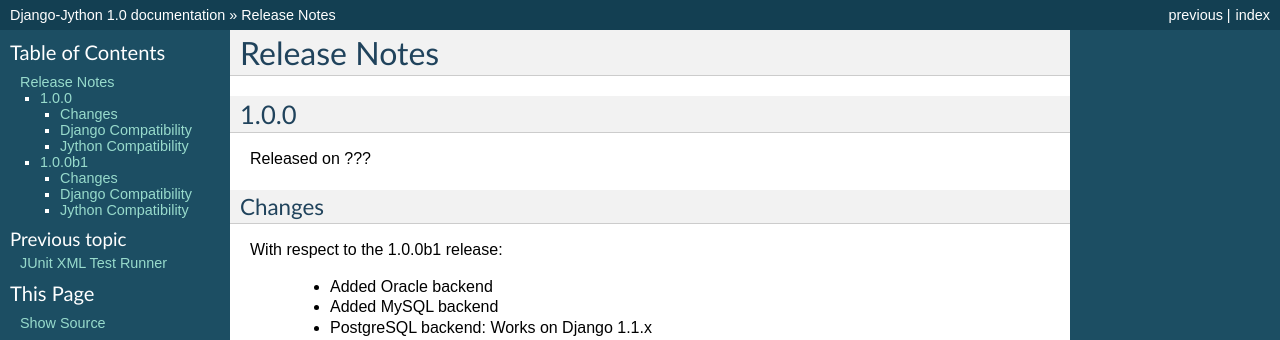
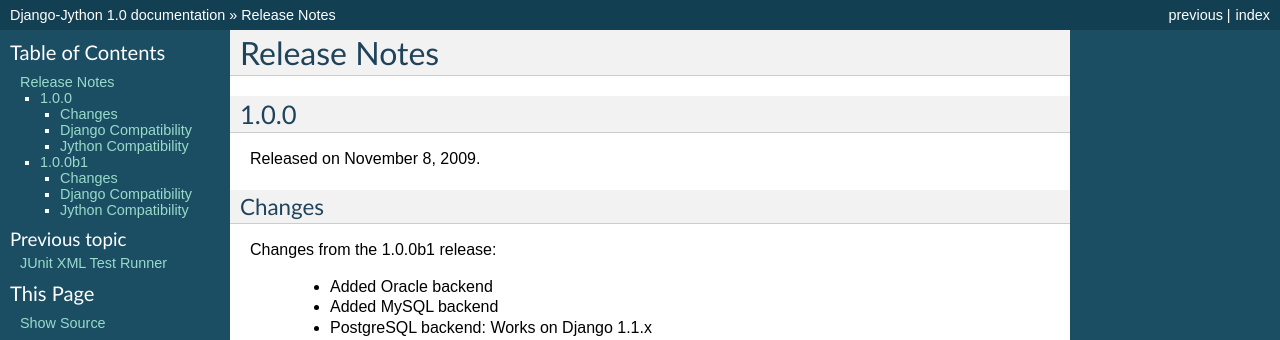
Before and after one commit to vitormazzi/django-jython, a Sphinx documentation site: the page built from docs/release-notes.rst, in a window 1280 px wide. Shown: the top 340 px of the page. Built offline with Sphinx 7.4.7, drawn with Linux system fonts in a browser that asks for light colours.

Commit message:
Release 1.0.0
git-svn-id: http://django-jython.googlecode.com/svn/trunk@139 fc56e334-f652-0410-822d-0b1548283ca8

```diff
--- a/docs/release-notes.rst
+++ b/docs/release-notes.rst
@@ -4,12 +4,12 @@
 1.0.0
 -----
 
-Released on ???
+Released on November 8, 2009.
 
 Changes
 ~~~~~~~~
 
-With respect to the 1.0.0b1 release:
+Changes from the 1.0.0b1 release:
 
  - Added Oracle backend
  - Added MySQL backend
--- a/setup.py
+++ b/setup.py
@@ -1,7 +1,7 @@
 from distutils.core import setup
 setup(
     name = "django-jython",
-    version = "1.0",
+    version = "1.0.0",
     packages = ['doj',
                 'doj.backends',
                 'doj.backends.zxjdbc',
@@ -28,7 +28,7 @@
     keywords = "django jython database java",
     url = "http://code.google.com/p/django-jython/",
     classifiers = [
-        "Development Status :: 5 - Production/Stable"
+        "Development Status :: 5 - Production/Stable",
         "Framework :: Django",
         "Intended Audience :: Developers",
         "License :: OSI Approved :: BSD License",
```
Also changed, not shown: 5 other files.
